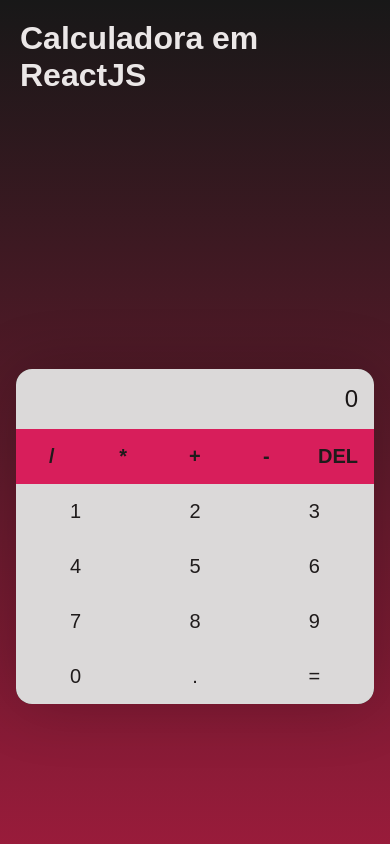
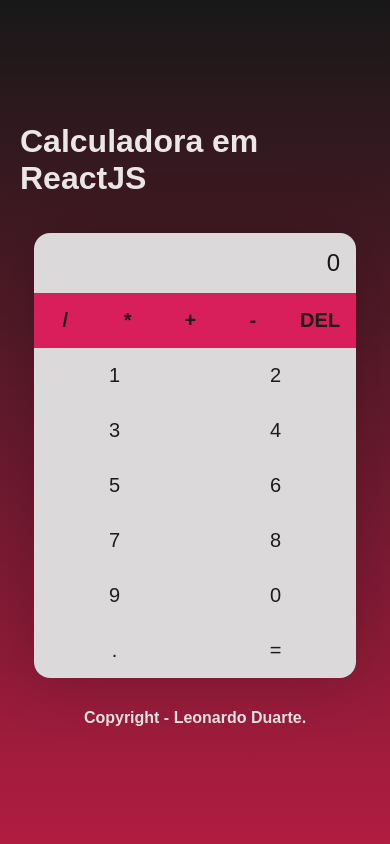
Before and after one commit to EagleDuarte/CalculatorReactJS, a React (Create React App) app: page / in a window 390 px wide. Shown: the top 844 px of the page. Built offline with nearby package versions, Linux system fonts and the light colour scheme.

Commit message:
updating

```diff
--- a/src/index.css
+++ b/src/index.css
@@ -5,38 +5,50 @@
     --light: #1a1616;
   }
 
-*{
+  * {
     margin: 0;
     padding: 0;
     box-sizing: border-box;
     font-family: 'Fira Sans', sans-serif;
   }
 
-header{
+  html, body {
+    block-size: 100%;
+    inline-size: 100%;
+    margin: 0;
+    padding: 0;
+    overflow-x: hidden;
+  }
+
+  header {
+    display: flex;
     justify-content: center;
-    display: flex;
   }
 
   body {
     background-image: linear-gradient(to bottom, rgba(0, 0, 0, 0.904), rgb(177, 28, 65));
+    display: flex;
+    flex-direction: column;
+    align-items: center;
+    justify-content: center;
   }
 
-footer{
+  footer {
+    display: flex;
     justify-content: center;
-    display: flex;
   }
 
   .App {
     display: flex;
-    min-height: 100vh;
     align-items: center;
     justify-content: center;
     padding: 16px;
   }
 
   .calculator {
-    width: 100%;
-    max-width: 400px;
+    inline-size: 100%;
+    max-inline-size: 400px;
+    block-size: auto;
     background-color: #130c0c;
     border-radius: 16px;
     overflow: hidden;
@@ -45,7 +57,7 @@ footer{
 
   .display {
     padding: 16px;
-    text-align: right;
+    text-align: end;
     background-color: var(--dark);
     color: var(--light);
     font-size: 24px;
@@ -89,16 +101,32 @@ button:hover {
 
   .digits button {
     flex: 1 1 33.333%;
-    max-width: 33.333%;
+    max-inline-size: 33.333%;
     background-color: var(--dark);
   }
 
-h1{
+  h1 {
     padding: 20px;
     color: #ebe7e7;
   }
 
-b{
+  b {
     padding: 15px;
     color: #e4e1e1;
   }
+
+  @media only screen and (max-width: 600px) {
+    .calculator {
+      max-inline-size: 90%;
+    }
+
+    .digits button {
+      flex: 1 1 50%;
+      max-inline-size: 50%;
+    }
+
+    .operators button {
+      flex: 1 1 50%;
+      max-inline-size: 50%;
+    }
+  }
```
Lines whose indentation alone changed are shown as unchanged.
